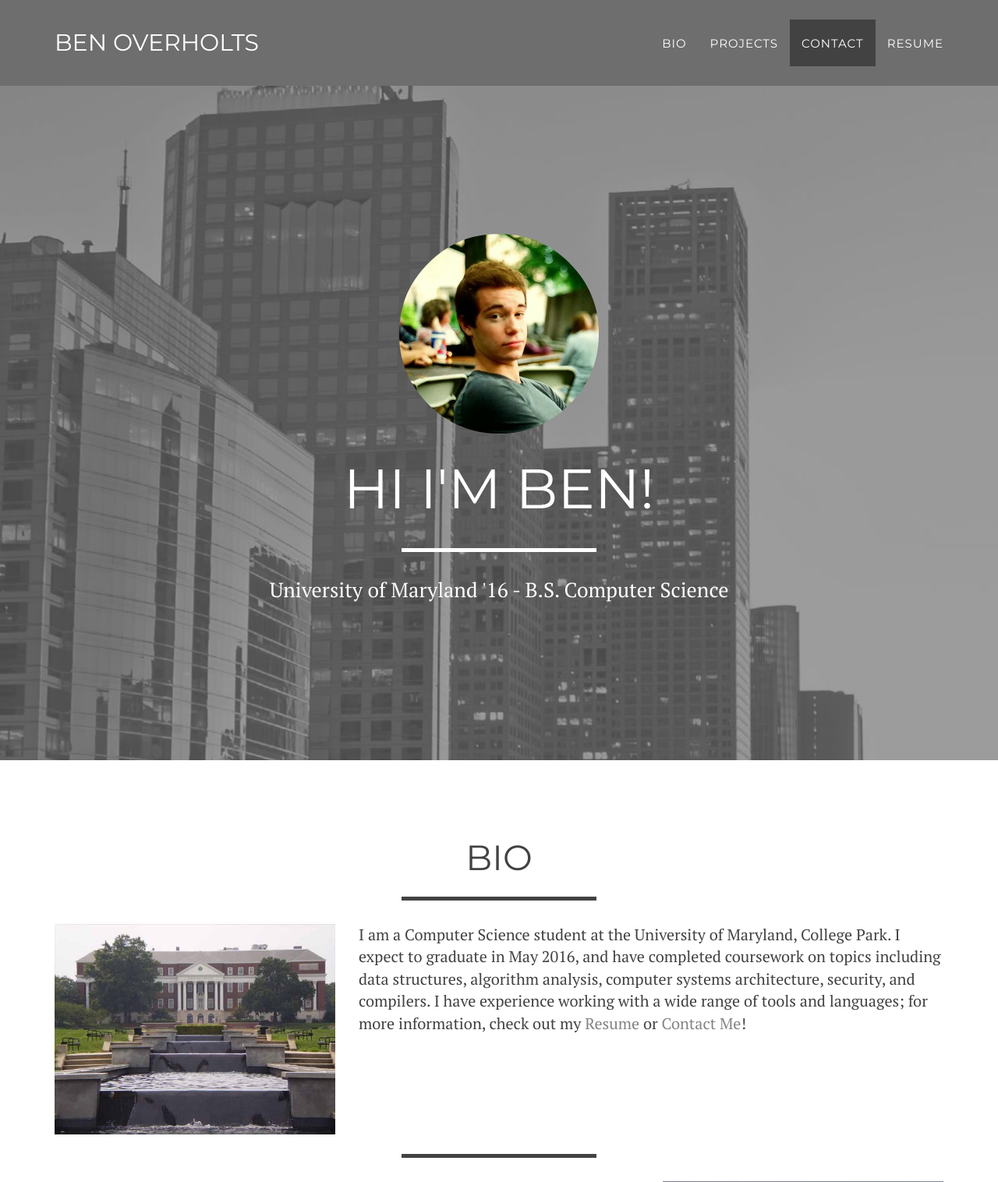
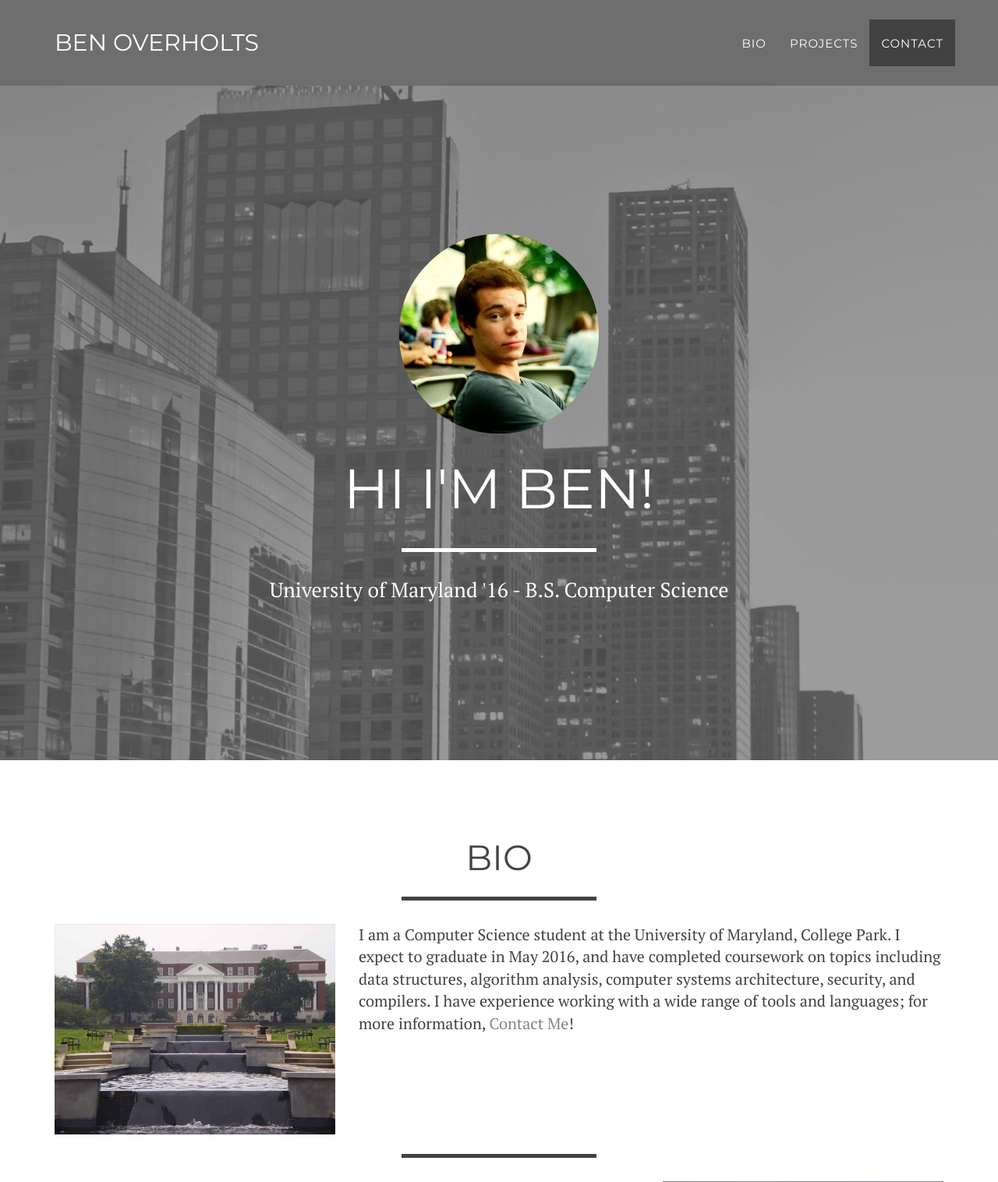
Before and after one commit to overholts/personal-site, a PHP site: page / in a window 1280 px wide. Shown: the top 1516 px of the page at 78% size. Run offline with PHP 8.4, Linux system fonts and the light colour scheme; some libraries are stand-ins or nearby versions.

Commit message:
Removed Sensitive details

```diff
--- a/index.php
+++ b/index.php
@@ -64,9 +64,6 @@
                     <li class="page-scroll">
                         <a href="#contact">Contact</a>
                     </li>
-                    <li class="page-scroll">
-                        <a href="http://www.benoverholts.com/Ben_Overholts_Resume.pdf" target="_blank">Resume</a>
-                    </li>
                 </ul>
             </div>
             <!-- /.navbar-collapse -->
@@ -110,8 +107,7 @@
                 <div class="col-sm-8">
                 	<p>I am a Computer Science student at the University of Maryland, College Park.  I expect to graduate in May 2016, and
                     have completed coursework on topics including data structures, algorithm analysis, computer systems architecture,
-                    security, and compilers.  I have experience working with a wide range of tools and languages; for more information, check
-                    out my <a href="http://www.benoverholts.com/Ben_Overholts_Resume.pdf" target="_blank">Resume</a> or <a id="contact_link" href="#contact">Contact Me</a>!</p>
+                    security, and compilers.  I have experience working with a wide range of tools and languages; for more information, <a id="contact_link" href="#contact">Contact Me</a>!</p>
                 </div>
             </div>
 
```
Also changed, not shown: 1 other file.
